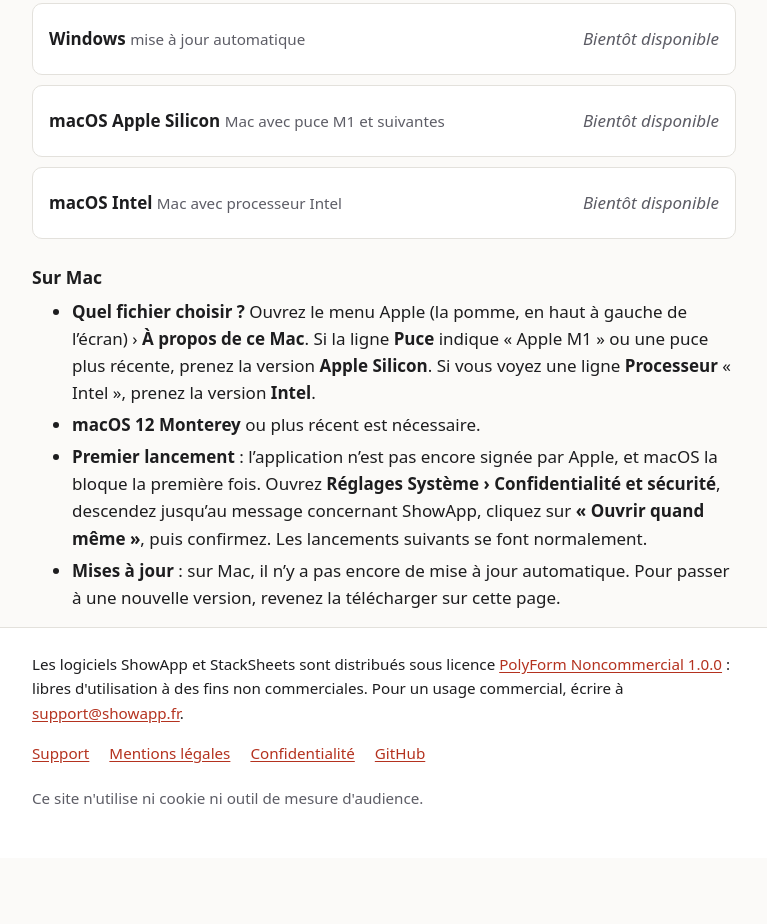
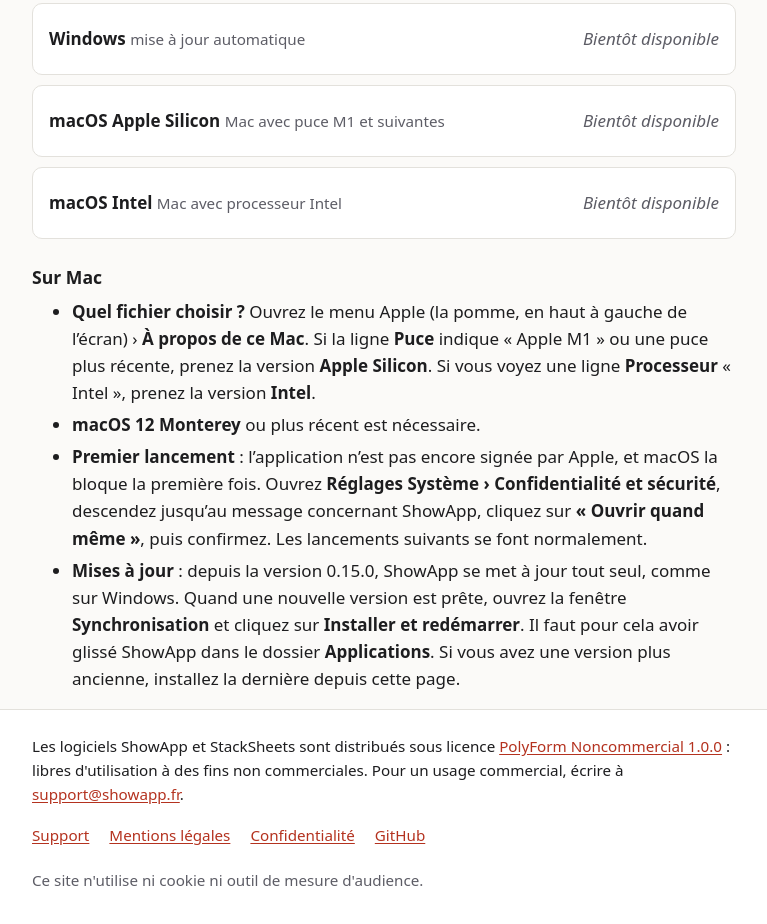
Before and after one commit to ShowAppsDev/site, an Astro site: page /showapp in a window 1280 px wide. Shown: the part 1206-2130 px from the top of the page, without its empty margins (256-1023 px from the left). Before the commit the page ends 2064 px from the top, so only its background shows below. Built offline with nearby package versions, Linux system fonts and the light colour scheme; Astro itself is replaced by a stand-in of ours; no server answers.

Commit message:
docs: page Mac, mise à jour automatique depuis la 0.15.0
Co-Authored-By: Claude Opus 5.5 <noreply@anthropic.com>

```diff
--- a/src/content/showapp-mac.md
+++ b/src/content/showapp-mac.md
@@ -9,5 +9,7 @@
   première fois. Ouvrez **Réglages Système › Confidentialité et sécurité**, descendez jusqu'au
   message concernant ShowApp, cliquez sur **« Ouvrir quand même »**, puis confirmez. Les lancements
   suivants se font normalement.
-- **Mises à jour** : sur Mac, il n'y a pas encore de mise à jour automatique. Pour passer à une
-  nouvelle version, revenez la télécharger sur cette page.
+- **Mises à jour** : depuis la version 0.15.0, ShowApp se met à jour tout seul, comme sur Windows.
+  Quand une nouvelle version est prête, ouvrez la fenêtre **Synchronisation** et cliquez sur
+  **Installer et redémarrer**. Il faut pour cela avoir glissé ShowApp dans le dossier
+  **Applications**. Si vous avez une version plus ancienne, installez la dernière depuis cette page.
```
